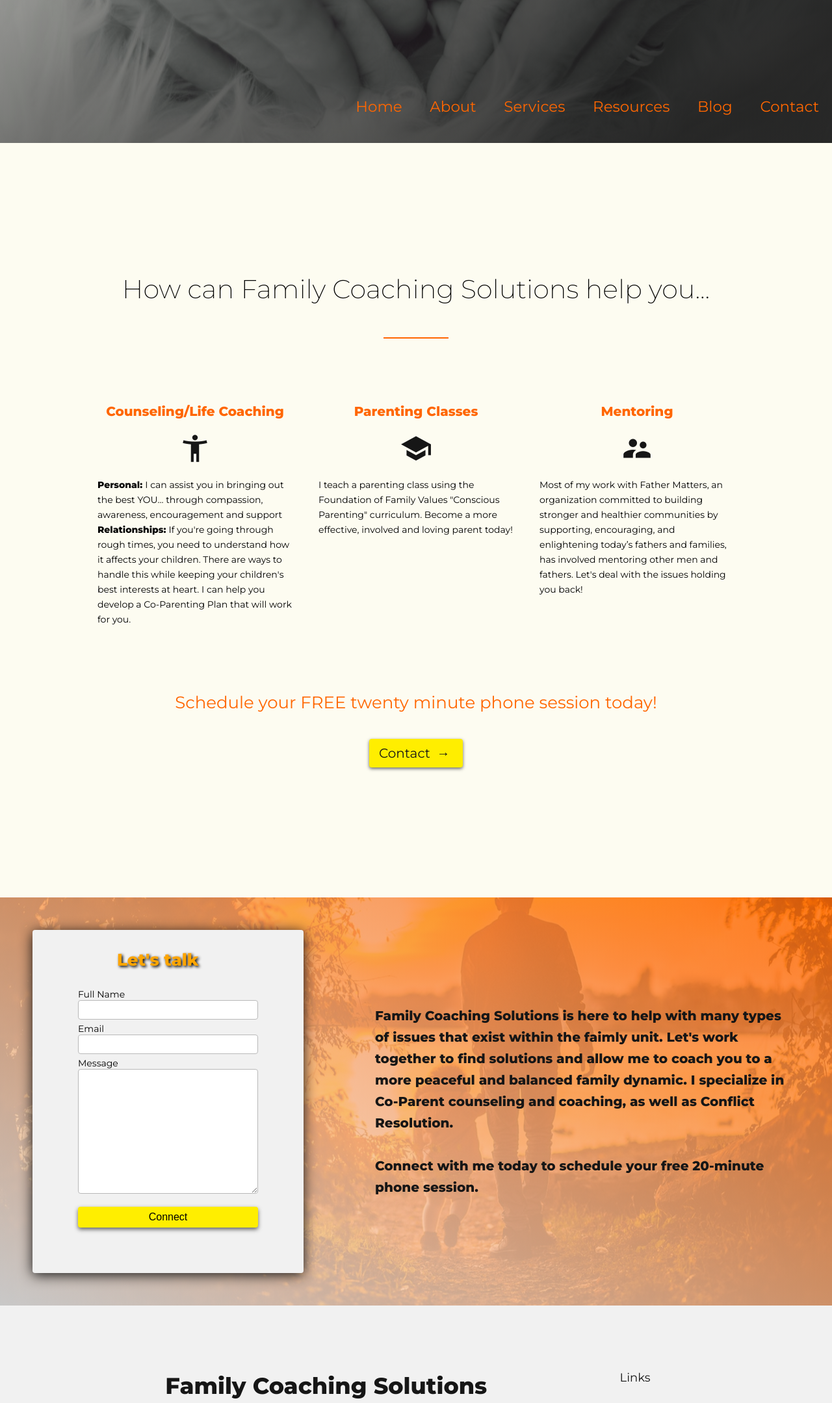
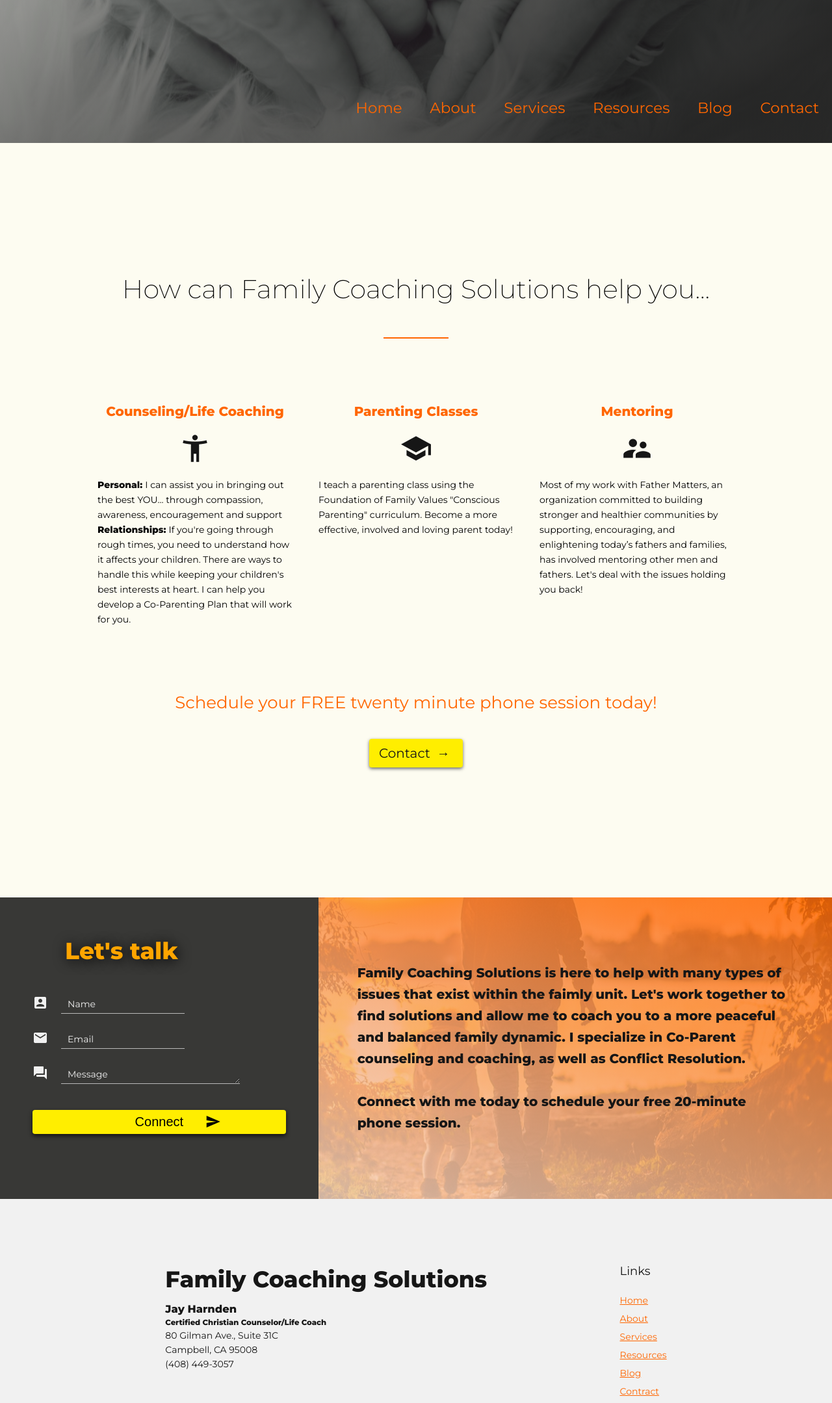
Before and after one commit to JaredAvila/family_coaching_site, a website: page index.html in a window 1280 px wide. Shown: the part 580-2739 px from the top of the page at 65% size. Drawn offline with nearby package versions, Linux system fonts and the light colour scheme.

Commit message:
restyled contact form

```diff
--- a/index.html
+++ b/index.html
@@ -31,20 +31,20 @@
       </div>
       <div class="nav__right">
         <ul class="nav__right--list">
-          <li class="nav__right--listItem nav-home">
-            <a href="#" class="nav__right--link">Home</a>
+          <li class="nav__right--listItem">
+            <a href="#" class="nav__right--link nav-home">Home</a>
           </li>
-          <li class="nav__right--listItem nav-about">
-            <a href="#" class="nav__right--link">About</a>
+          <li class="nav__right--listItem">
+            <a href="#" class="nav__right--link nav-about">About</a>
           </li>
-          <li class="nav__right--listItem nav-services">
-            <a href="#" class="nav__right--link">Services</a>
+          <li class="nav__right--listItem">
+            <a href="#" class="nav__right--link nav-services">Services</a>
           </li>
-          <li class="nav__right--listItem nav-resources">
-            <a href="#" class="nav__right--link">Resources</a>
+          <li class="nav__right--listItem">
+            <a href="#" class="nav__right--link nav-resources">Resources</a>
           </li>
-          <li class="nav__right--listItem nav-blog">
-            <a href="#" class="nav__right--link">Blog</a>
+          <li class="nav__right--listItem">
+            <a href="#" class="nav__right--link nav-blog">Blog</a>
           </li>
           <li class="nav__right--listItem">
             <a href="#" class="nav__right--link nav-contact">Contact</a>
@@ -128,13 +128,31 @@
         <div class="contact__left">
           <form class="contact__left--form">
             <h3>Let's talk</h3>
-            <label for="name">Full Name</label>
-            <input class="contact__left--input" type="text" name="name">
-            <label for="email">Email</label>
-            <input class="contact__left--input" type="text" name="email">
-            <label for="message">Message</label>
-            <textarea class="contact__left--textarea" name="message" id="" cols="30" rows="10"></textarea>
-            <button class="contact__left--btn" type="button">Connect</button>
+
+            <div class="input_field">
+                <i class="material-icons">
+                    account_box
+                    </i>
+              <input class="contact__left--input" placeholder="Name" type="text" name="name">
+              <label for="name" class="name_label">Name</label>
+            </div>
+            <div class="input_field">
+                <i class="material-icons">
+                    email
+                    </i>
+              <input class="contact__left--input" type="text" name="email" placeholder="Email">
+              <label for="email" class="email_label">Email</label>
+            </div>
+            <div class="input_field">
+                <i class="material-icons textarea-icon">
+                    question_answer
+                    </i>
+                <textarea class="contact__left--textarea" name="message" cols="30" rows="1" placeholder="Message"></textarea>
+                <label for="message" class="message_label">Message</label>
+            </div>
+            <button class="contact__left--btn" type="button">Connect <i class="material-icons">
+                send
+                </i></button>
           </form>
         </div>
         <div class="contact__right">
--- a/sass/layout/_contact.scss
+++ b/sass/layout/_contact.scss
@@ -21,25 +21,22 @@
 
   &__left {
     opacity: 0;
-    background-color: $light;
-    margin: 5rem;
-    border-radius: 4px;
-    box-shadow: 0 0.3rem 2rem $dark;
+    background-color: #383836;
 
     @include respond(phone) {
       margin: 0;
       width: 100%;
       border-radius: 0;
       box-shadow: none;
-      background-color: $white;
     }
 
     &--form {
       position: relative;
       display: flex;
+      color: $light;
       flex-direction: column;
-      padding: 9rem 7rem 7rem 7rem;
-      font-size: 1.4rem;
+      padding: 15rem 5rem 10rem 5rem;
+      font-size: 1.6rem;
 
       @include respond(phone) {
         padding: 20rem 7rem 10rem 7rem;
@@ -47,11 +44,11 @@
 
       h3 {
         position: absolute;
-        font-size: 2.6rem;
+        font-size: 3.6rem;
         color: orange;
-        text-shadow: 0.2rem 0.2rem 0.4rem black;
-        top: 3rem;
-        left: 13rem;
+        text-shadow: 0.2rem 0.2rem 2rem black;
+        top: 6rem;
+        left: 10rem;
 
         @include respond(phone) {
           left: 16rem;
@@ -62,26 +59,44 @@
 
     &--input,
     &--textarea {
-      margin-bottom: 0.5rem;
-      border: 1px solid $grey;
-      border-radius: 4px;
+      margin-bottom: 2.5rem;
+      border: none;
       outline: none;
       padding: 0.5rem 1rem;
       font-family: inherit;
       font-size: 1.4rem;
+      background-color: transparent;
+      border-bottom: 1px solid $grey;
+
+      &::-webkit-input-placeholder {
+        color: $light;
+      }
+
+      &:placeholder-shown + label {
+        opacity: 0;
+        visibility: hidden;
+        transform: translateX(-10rem);
+      }
     }
 
     &--btn {
       padding: 0.7rem;
+      position: relative;
       border: none;
-      box-shadow: 0 0.3rem 0.6rem rgb(100, 100, 100);
+      box-shadow: 0 0.3rem 0.6rem rgb(17, 17, 17);
       background-color: $yellow;
       border-radius: 4px;
       cursor: pointer;
       margin-top: 1.5rem;
-      font-size: 1.6rem;
+      font-size: 2rem;
       outline: none;
       transition: $transition-default;
+
+      i {
+        position: absolute;
+        top: 0.6rem;
+        right: 10rem;
+      }
 
       &:active {
         transform: translateY(0.2rem);
@@ -113,3 +128,15 @@
     }
   }
 }
+
+.input_field {
+  display: flex;
+
+  label {
+    transition: all 300ms ease;
+  }
+
+  i {
+    padding-right: 2rem;
+  }
+}
--- a/sass/layout/_navbar.scss
+++ b/sass/layout/_navbar.scss
@@ -35,6 +35,12 @@
       font-size: 2.4rem;
       font-weight: 400;
 
+      @include respond(tab-land) {
+        padding: 1rem;
+        font-size: 2rem;
+        font-weight: 400;
+      }
+
       @include respond(tab-port) {
         font-size: 1.6rem;
         padding: 0.8rem;
@@ -54,16 +60,7 @@
 
     &--listItem {
       display: inline-block;
-      font-size: 2.3rem;
-      padding: 2rem;
-      border-radius: 0.2rem;
-      transition: $transition-default;
-      border-bottom: 2px solid transparent;
 
-      &:hover {
-        background-color: rgba($light, 0.3);
-        border-bottom: 2px solid $orange-light;
-      }
       @include respond(tab-land) {
         font-size: 2rem;
         padding: 1rem;
@@ -79,9 +76,32 @@
     }
 
     &--link {
+      font-size: 2.3rem;
+      padding: 2rem;
+      border-radius: 0.2rem;
+      transition: $transition-default;
+      border-bottom: 2px solid transparent;
       list-style: none;
       color: inherit;
       text-decoration: none;
+
+      &:hover {
+        background-color: rgba($light, 0.3);
+        border-bottom: 2px solid $orange-light;
+      }
+
+      @include respond(tab-land) {
+        font-size: 2rem;
+        padding: 1rem;
+      }
+      @include respond(tab-port) {
+        padding: 1.3rem;
+        font-size: 1.6rem;
+      }
+      @include respond(phone) {
+        padding: 1rem 0;
+        font-size: 1.3rem;
+      }
     }
   }
 }
@@ -133,7 +153,7 @@
   top: 5.7rem;
   transition: all 500ms ease;
 
-  @include respond(tab-port) {
+  @include respond(tab-land) {
     display: none;
   }
 }
```
Also changed, not shown: css/styles.css.
